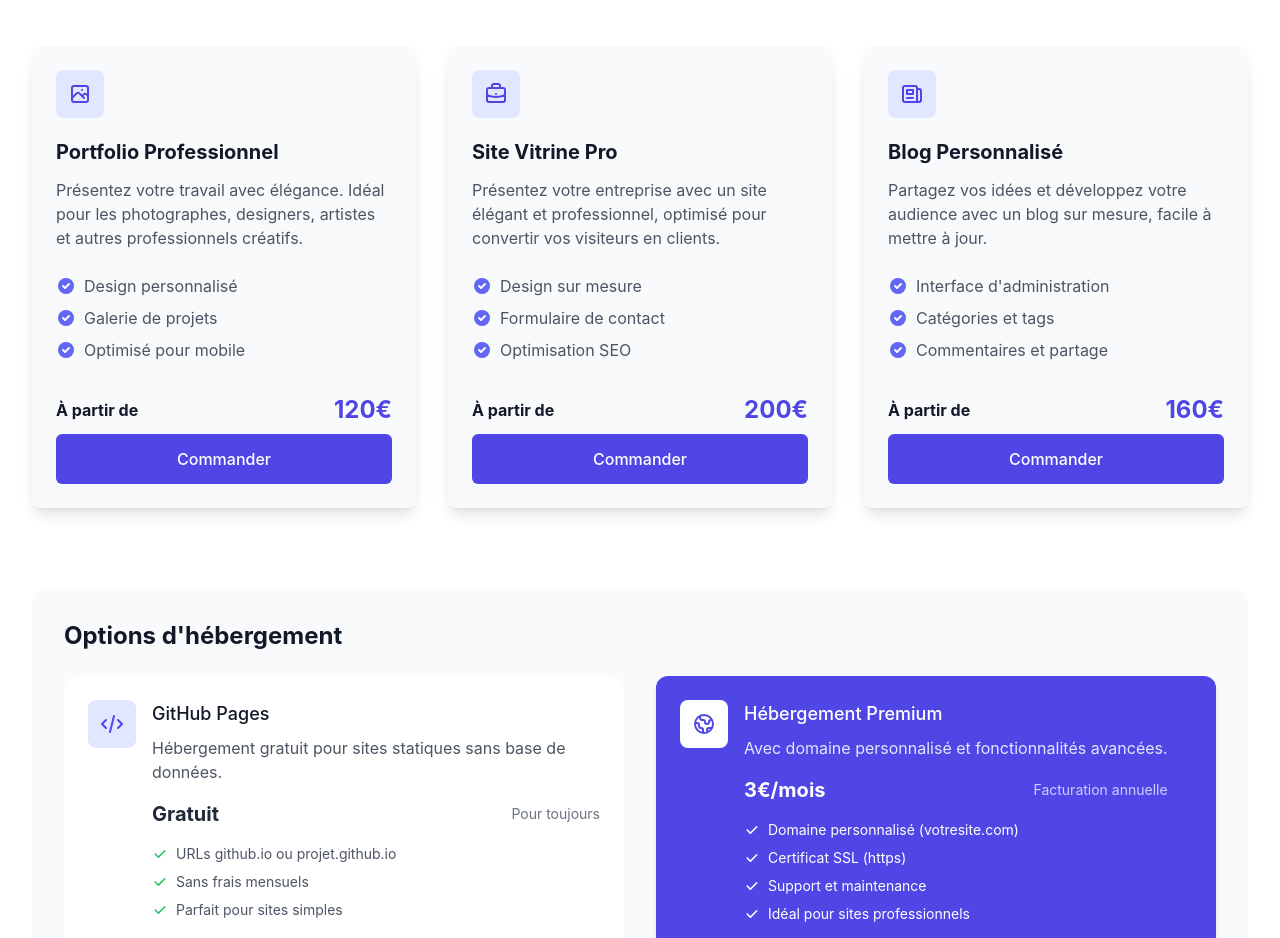
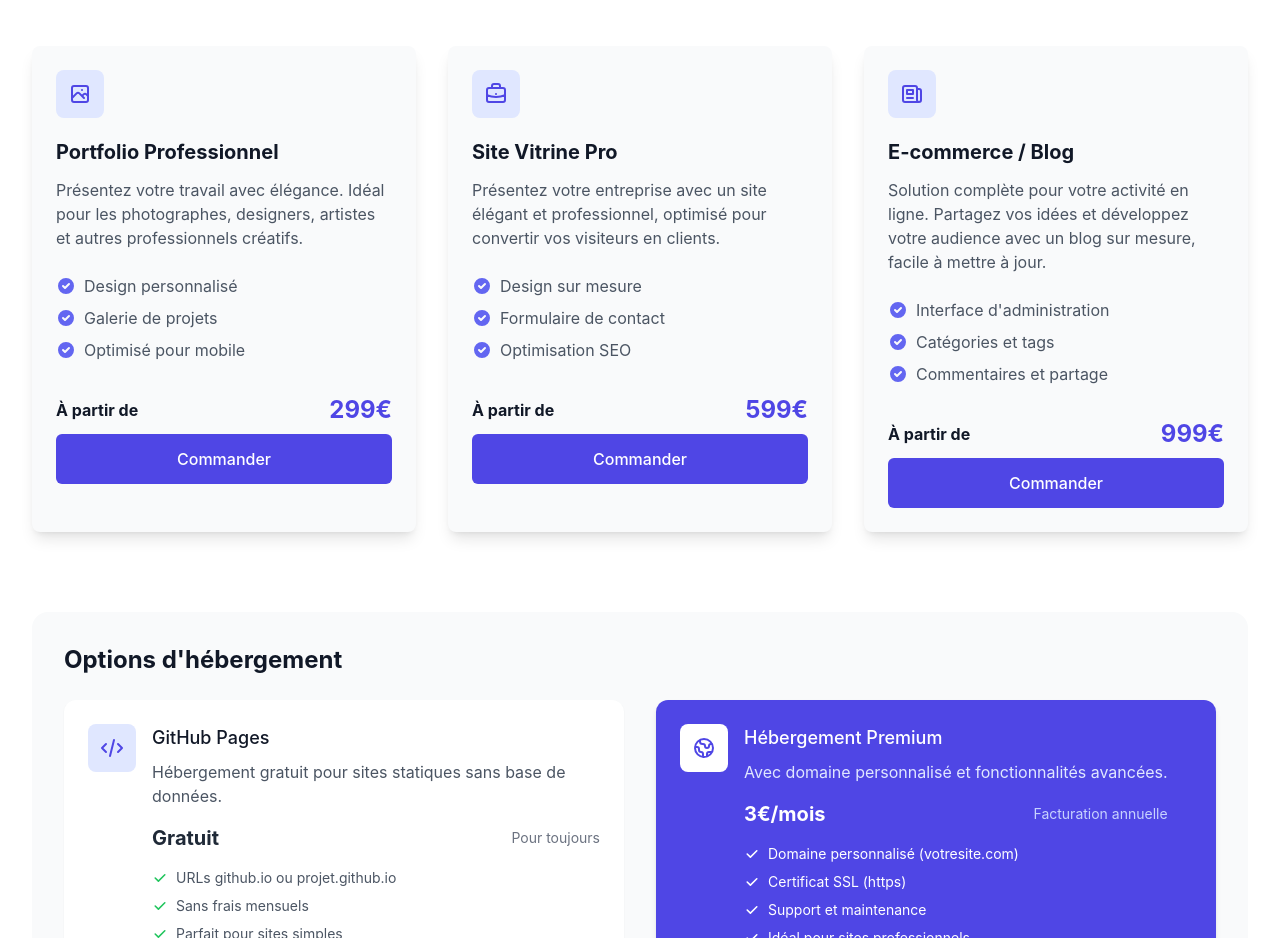
Before and after one commit to Portfolio-professionnal/WebCreative, a plain HTML site: page index.html in a window 1280 px wide. Shown: the part 820-1758 px from the top of the page. Drawn offline with nearby package versions, Linux system fonts and the light colour scheme.

Commit message:
Update index.html

```diff
--- a/index.html
+++ b/index.html
@@ -241,7 +241,7 @@
             <div class="flex flex-col space-y-2" id="el-e5d3nhbi">
               <div class="flex justify-between items-center" id="el-czm0ghzf">
                 <span class="text-gray-900 dark:text-white font-bold" id="el-douvozpq">À partir de</span>
-                <span class="text-2xl font-bold text-indigo-600 dark:text-indigo-400" id="el-g83r9h37">120€</span>
+                <span class="text-2xl font-bold text-indigo-600 dark:text-indigo-400" id="el-g83r9h37">299€</span>
               </div>
               <a href="#contact" class="w-full inline-flex justify-center items-center px-5 py-3 border border-transparent text-base font-medium rounded-md text-white bg-indigo-600 hover:bg-indigo-700 focus:outline-none focus:ring-2 focus:ring-offset-2 focus:ring-indigo-500 transition duration-300 dark:bg-indigo-700 dark:hover:bg-indigo-600" id="el-2o3go0ld">
                 Commander
@@ -285,7 +285,7 @@
             <div class="flex flex-col space-y-2" id="el-sop3gg3n">
               <div class="flex justify-between items-center" id="el-15clssha">
                 <span class="text-gray-900 dark:text-white font-bold" id="el-uaw0llpw">À partir de</span>
-                <span class="text-2xl font-bold text-indigo-600 dark:text-indigo-400" id="el-98jrf4ro">200€</span>
+                <span class="text-2xl font-bold text-indigo-600 dark:text-indigo-400" id="el-98jrf4ro">599€</span>
               </div>
               <a href="#contact" class="w-full inline-flex justify-center items-center px-5 py-3 border border-transparent text-base font-medium rounded-md text-white bg-indigo-600 hover:bg-indigo-700 focus:outline-none focus:ring-2 focus:ring-offset-2 focus:ring-indigo-500 transition duration-300 dark:bg-indigo-700 dark:hover:bg-indigo-600" id="el-cxej1xvg">
                 Commander
@@ -302,9 +302,9 @@
                 <path stroke-linecap="round" stroke-linejoin="round" stroke-width="2" d="M19 20H5a2 2 0 01-2-2V6a2 2 0 012-2h10a2 2 0 012 2v1m2 13a2 2 0 01-2-2V7m2 13a2 2 0 002-2V9a2 2 0 00-2-2h-2m-4-3H9M7 16h6M7 8h6v4H7V8z" id="el-1fmr5ix4"></path>
               </svg>
             </div>
-            <h3 class="text-xl font-bold text-gray-900 dark:text-white mb-3" id="el-mnghluvz">Blog Personnalisé</h3>
+            <h3 class="text-xl font-bold text-gray-900 dark:text-white mb-3" id="el-mnghluvz">E-commerce / Blog</h3>
             <p class="text-gray-600 dark:text-gray-300 mb-6" id="el-bfly21zj">
-              Partagez vos idées et développez votre audience avec un blog sur mesure, facile à mettre à jour.
+              Solution complète pour votre activité en ligne. Partagez vos idées et développez votre audience avec un blog sur mesure, facile à mettre à jour.
             </p>
             <ul class="mb-8 space-y-2 text-gray-600 dark:text-gray-300" id="el-yh344vvc">
               <li class="flex items-center" id="el-anssebz9">
@@ -329,7 +329,7 @@
             <div class="flex flex-col space-y-2" id="el-0n0cs6sz">
               <div class="flex justify-between items-center" id="el-2g42s4t2">
                 <span class="text-gray-900 dark:text-white font-bold" id="el-shohn26a">À partir de</span>
-                <span class="text-2xl font-bold text-indigo-600 dark:text-indigo-400" id="el-9n2qge5p">160€</span>
+                <span class="text-2xl font-bold text-indigo-600 dark:text-indigo-400" id="el-9n2qge5p">999€</span>
               </div>
               <a href="#contact" class="w-full inline-flex justify-center items-center px-5 py-3 border border-transparent text-base font-medium rounded-md text-white bg-indigo-600 hover:bg-indigo-700 focus:outline-none focus:ring-2 focus:ring-offset-2 focus:ring-indigo-500 transition duration-300 dark:bg-indigo-700 dark:hover:bg-indigo-600" id="el-weo78med">
                 Commander
```
